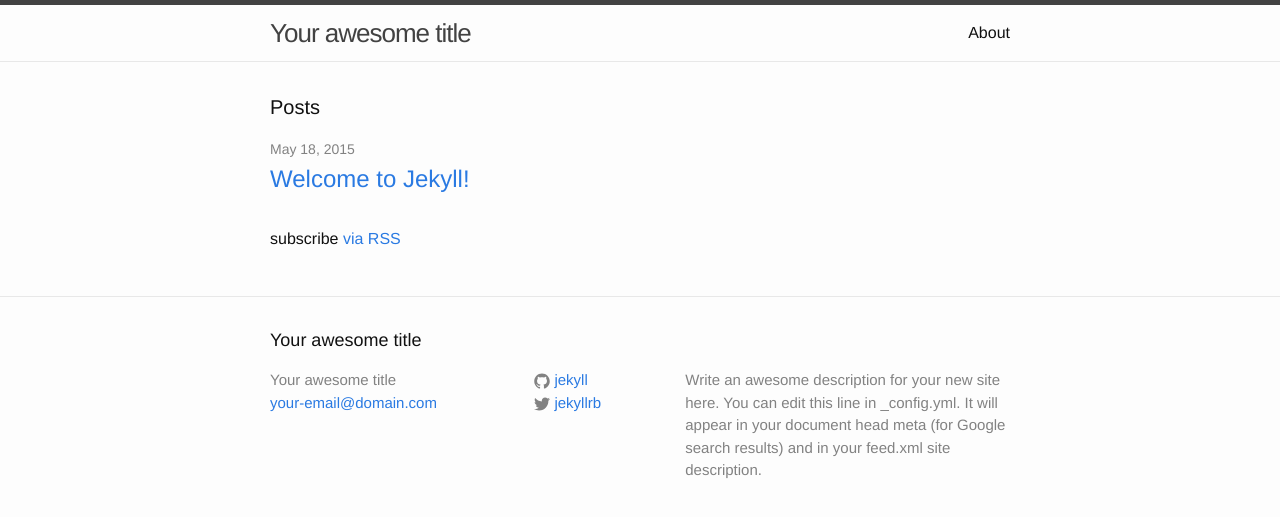
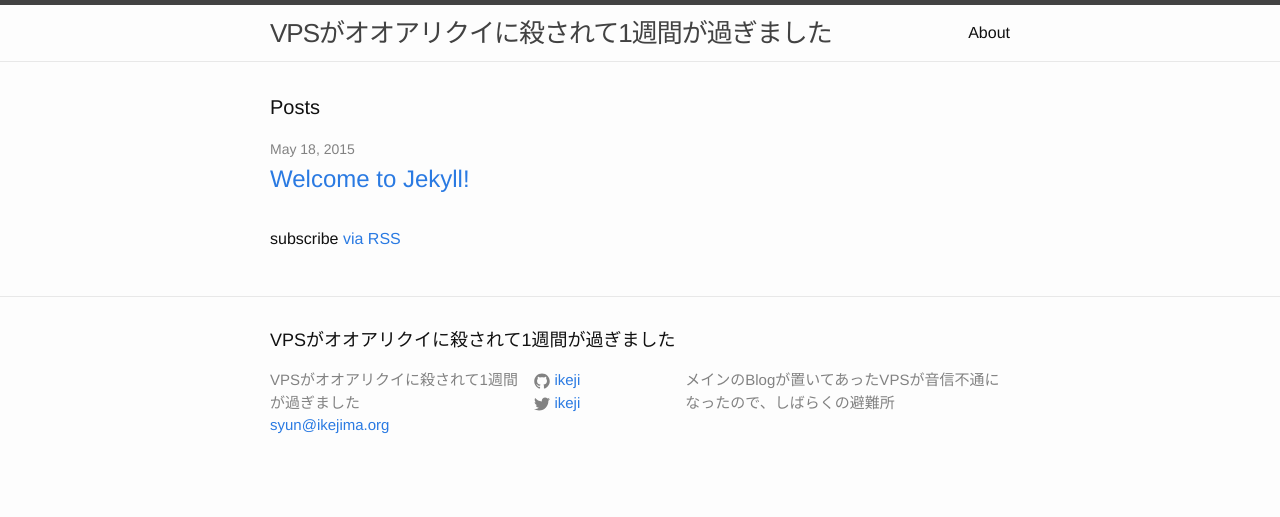
Before and after one commit to ikeji/ikeji.github.io, a Jekyll site: the page built from index.html, in a window 1280 px wide. Shown: the top 517 px of the page. Built offline with Jekyll 4.4.1, drawn with Linux system fonts in a browser that asks for light colours.

Commit message:
Update configuration.

```diff
--- a/_config.yml
+++ b/_config.yml
@@ -1,14 +1,12 @@
 # Site settings
-title: Your awesome title
-email: your-email@domain.com
+title: VPSがオオアリクイに殺されて1週間が過ぎました
+email: syun@ikejima.org
 description: > # this means to ignore newlines until "baseurl:"
-  Write an awesome description for your new site here. You can edit this
-  line in _config.yml. It will appear in your document head meta (for
-  Google search results) and in your feed.xml site description.
+  メインのBlogが置いてあったVPSが音信不通になったので、しばらくの避難所
 baseurl: "" # the subpath of your site, e.g. /blog/
-url: "http://yourdomain.com" # the base hostname & protocol for your site
-twitter_username: jekyllrb
-github_username:  jekyll
+url: "http://ikeji.github.io" # the base hostname & protocol for your site
+twitter_username: ikeji
+github_username:  ikeji
 
 # Build settings
 markdown: kramdown
```
